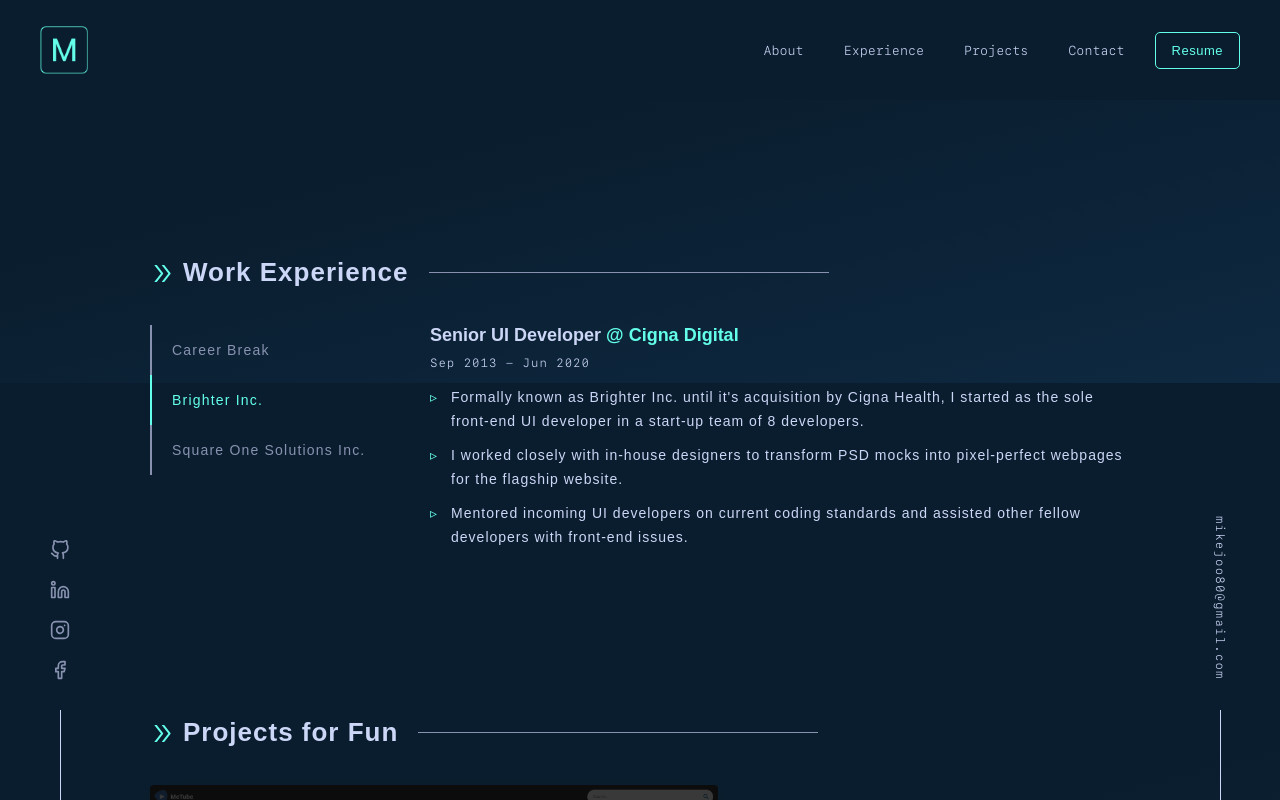
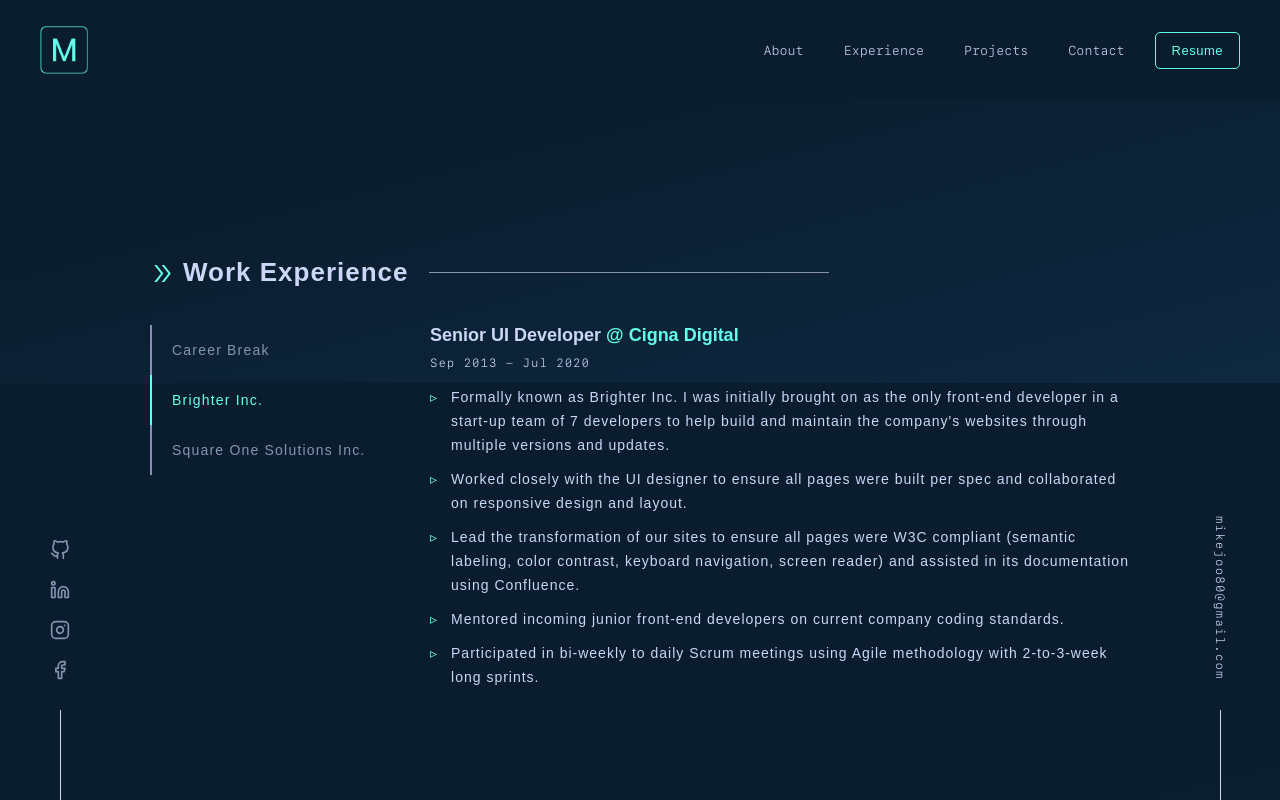
Before and after one commit to TPSReports80/portfolio, a React (Create React App) app: page / in a window 1280 px wide. Both pictures are taken after a click on the element "Brighter Inc.". Shown: the part 1217-2017 px from the top of the page. Built offline with nearby package versions, Linux system fonts and the light colour scheme; a web font is replaced by a local one.

Commit message:
updated work section

```diff
--- a/src/components/Work/index.js
+++ b/src/components/Work/index.js
@@ -55,7 +55,7 @@ const Work = () => {
             className={toggleState === 1 ? "active-content" : "tab-content"}
           >
             <JobTitle>Career Break</JobTitle>
-            <JobLength>Jul 2020 - Present</JobLength>
+            <JobLength>Sep 2020 - Present</JobLength>
             <JobDesc>
               I took some time-off due to personal reasons. I also made use of
               this period to strengthen my knowledge and be kept up-to-date with
@@ -74,19 +74,29 @@ const Work = () => {
                 @ Cigna Digital
               </JobLink>
             </JobTitle>
-            <JobLength>Sep 2013 - Jun 2020</JobLength>
+            <JobLength>Sep 2013 - Jul 2020</JobLength>
             <JobDesc>
-              Formally known as Brighter Inc. until it's acquisition by Cigna
-              Health, I started as the sole front-end UI developer in a start-up
-              team of 8 developers.
+              Formally known as Brighter Inc. I was initially brought on as the
+              only front-end developer in a start-up team of 7 developers to
+              help build and maintain the company's websites through multiple
+              versions and updates.
             </JobDesc>
             <JobDesc>
-              I worked closely with in-house designers to transform PSD mocks
-              into pixel-perfect webpages for the flagship website.
+              Worked closely with the UI designer to ensure all pages were built
+              per spec and collaborated on responsive design and layout.
             </JobDesc>
             <JobDesc>
-              Mentored incoming UI developers on current coding standards and
-              assisted other fellow developers with front-end issues.
+              Lead the transformation of our sites to ensure all pages were W3C
+              compliant (semantic labeling, color contrast, keyboard navigation,
+              screen reader) and assisted in its documentation using Confluence.
+            </JobDesc>
+            <JobDesc>
+              Mentored incoming junior front-end developers on current company
+              coding standards.
+            </JobDesc>
+            <JobDesc>
+              Participated in bi-weekly to daily Scrum meetings using Agile
+              methodology with 2-to-3-week long sprints.
             </JobDesc>
           </TabsContent>
           <TabsContent
@@ -103,8 +113,8 @@ const Work = () => {
             </JobTitle>
             <JobLength>Jun 2012 - Sep 2013</JobLength>
             <JobDesc>
-              Worked in a 3 person UI team that delivered UI web development for
-              clients such as but not limited to:
+              Worked in a 6 person development team that delivered UI web
+              development for clients such as but not limited to:
             </JobDesc>
             <ClientList>
               <Client>DirectTV</Client>
```
